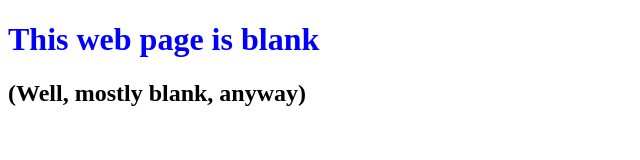
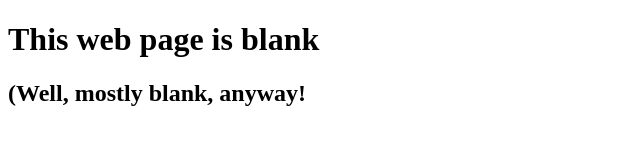
Before and after one commit to heum484/0main_openSAP_repo, a plain HTML site: page index.html in a window 1280 px wide. Shown: the whole page, without its empty margins (0-640 px from the left). Drawn offline with Linux system fonts and the light colour scheme.

Commit message:
Revert "added blue color to 1st header."
This reverts commit 8f4019835e4b536c16e1fd9e08b713df2a246d33.

```diff
--- a/index.html
+++ b/index.html
@@ -5,7 +5,7 @@
 	<title>An Empty Web Page</title>
 </head>
 <body>
-	<h1 style = "color:blue">This web page is blank</h1>
-	<h2>(Well, mostly blank, anyway)</h2>
+	<h1>This web page is blank</h1>
+	<h2>(Well, mostly blank, anyway!</h2>
 </body>
 </html>
```
